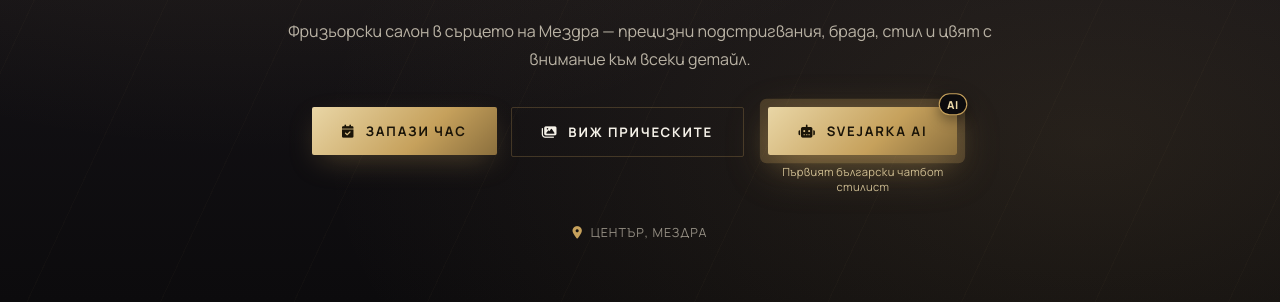
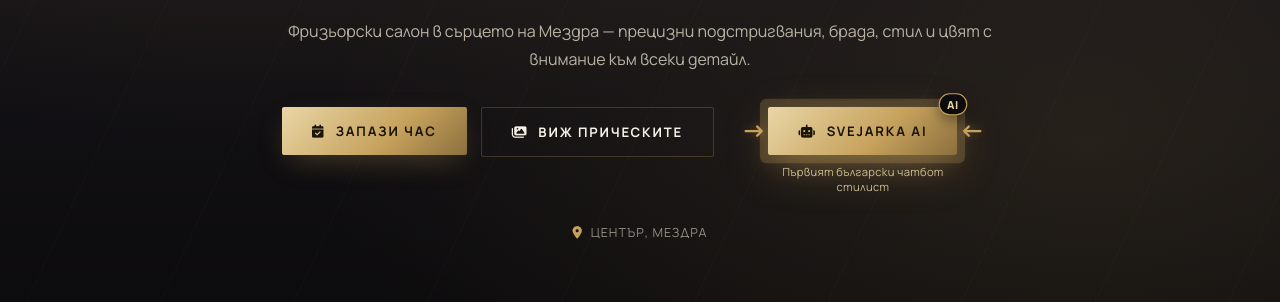
Before and after one commit to summer-internships-vratsa-2026/Gucci-salon, a website: page index.html in a window 1280 px wide. Shown: the part 498-800 px from the top of the page. Drawn offline with nearby package versions, Linux system fonts and the light colour scheme.

Commit message:
Add files via upload

```diff
--- a/index.html
+++ b/index.html
@@ -94,8 +94,10 @@
         <a href="#gallery" data-nav="gallery" class="btn btn-outline"><i class="fa-solid fa-images"></i> Виж прическите</a>
         <div class="hero-cta-ai">
           <div class="btn-ai-wrap">
+            <span class="ai-arrow ai-arrow-left"><i class="fa-solid fa-arrow-right-long"></i></span>
             <a href="svejarka.html" class="btn btn-gold btn-ai"><i class="fa-solid fa-robot"></i> Svejarka AI</a>
             <span class="ai-badge">AI</span>
+            <span class="ai-arrow ai-arrow-right"><i class="fa-solid fa-arrow-left-long"></i></span>
           </div>
           <span class="hero-cta-ai-tag">Първият български чатбот стилист</span>
         </div>
@@ -323,8 +325,10 @@
 
     <div class="fsf-ai-cta reveal">
       <div class="btn-ai-wrap">
+        <span class="ai-arrow ai-arrow-left"><i class="fa-solid fa-arrow-right-long"></i></span>
         <a href="svejarka.html" class="btn btn-gold btn-ai"><i class="fa-solid fa-robot"></i> Питай Svejarka AI</a>
         <span class="ai-badge">AI</span>
+        <span class="ai-arrow ai-arrow-right"><i class="fa-solid fa-arrow-left-long"></i></span>
       </div>
     </div>
   </div>
--- a/styles.css
+++ b/styles.css
@@ -119,13 +119,21 @@ section[id]{ scroll-margin-top: var(--header-h); }
   animation: aiBadgeBob 1.3s ease-in-out infinite;
 }
 @keyframes aiBadgeBob{ 0%,100%{ transform:translateY(0) scale(1); } 50%{ transform:translateY(-5px) scale(1.14); } }
-.hero-cta-ai{ display:flex; flex-direction:column; align-items:center; gap:9px; }
+.ai-arrow{
+  position:absolute; top:50%; transform:translateY(-50%); font-size:1.15rem; color:var(--gold);
+  pointer-events:none; z-index:2; text-shadow:0 0 10px var(--gold-glow);
+}
+.ai-arrow-left{ right:100%; margin-right:10px; animation: aiArrowNudgeLeft 1.3s ease-in-out infinite; }
+.ai-arrow-right{ left:100%; margin-left:10px; animation: aiArrowNudgeRight 1.3s ease-in-out infinite; }
+@keyframes aiArrowNudgeLeft{ 0%,100%{ transform:translateY(-50%) translateX(0); } 50%{ transform:translateY(-50%) translateX(6px); } }
+@keyframes aiArrowNudgeRight{ 0%,100%{ transform:translateY(-50%) translateX(0); } 50%{ transform:translateY(-50%) translateX(-6px); } }
+.hero-cta-ai{ display:flex; flex-direction:column; align-items:center; gap:9px; margin:0 30px; }
 .hero-cta-ai-tag{
   font-size:.7rem; letter-spacing:.03em; color:var(--gold-light); opacity:.85;
   max-width:210px; line-height:1.35; text-align:center;
 }
 @media (prefers-reduced-motion: reduce){
-  .btn-ai-wrap, .ai-badge{ animation:none !important; }
+  .btn-ai-wrap, .ai-badge, .ai-arrow-left, .ai-arrow-right{ animation:none !important; }
 }
 
 .pill-toggle{ display:inline-flex; background:var(--ink-2); border-radius:40px; padding:4px; gap:4px; }
```
